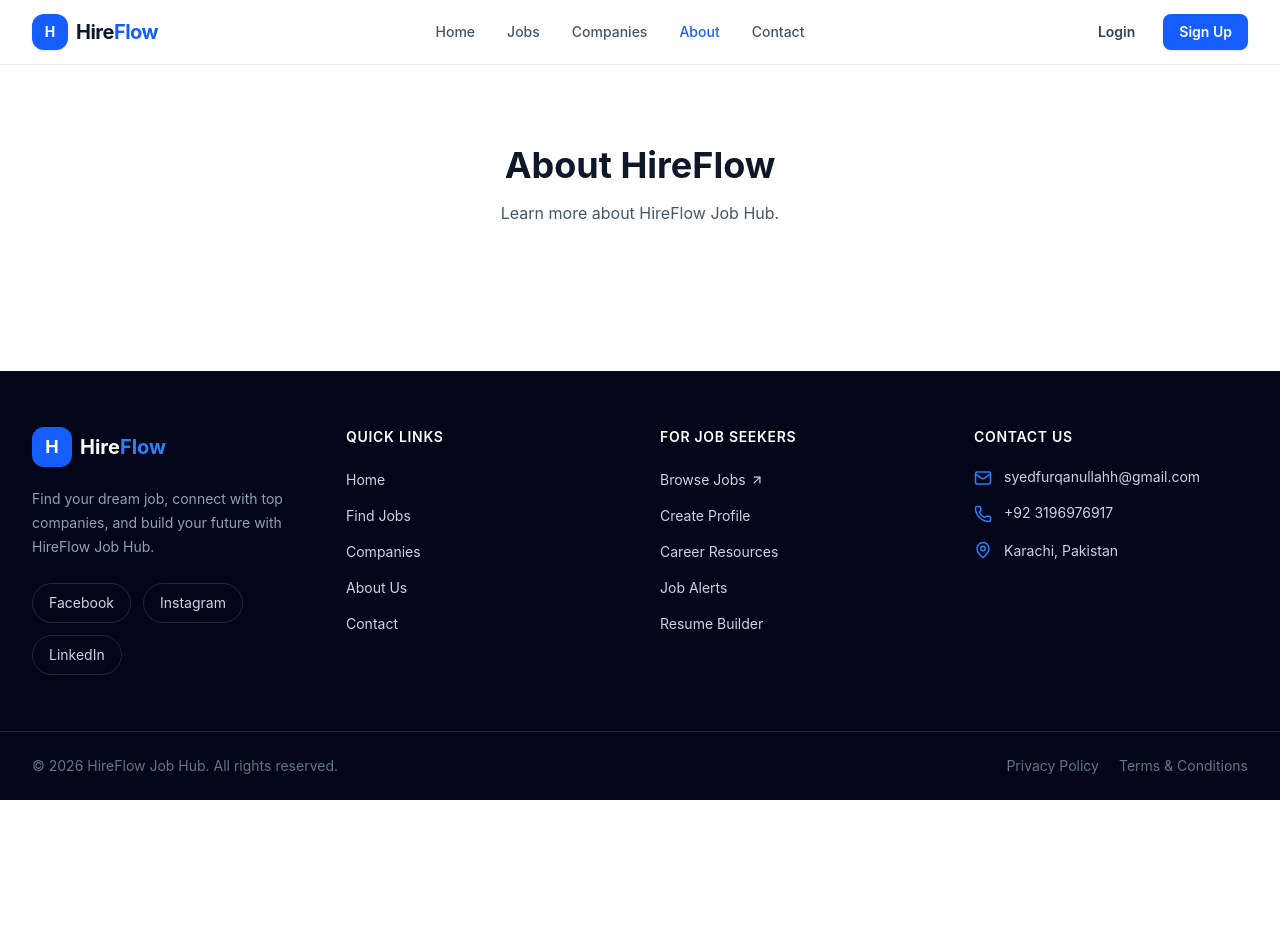
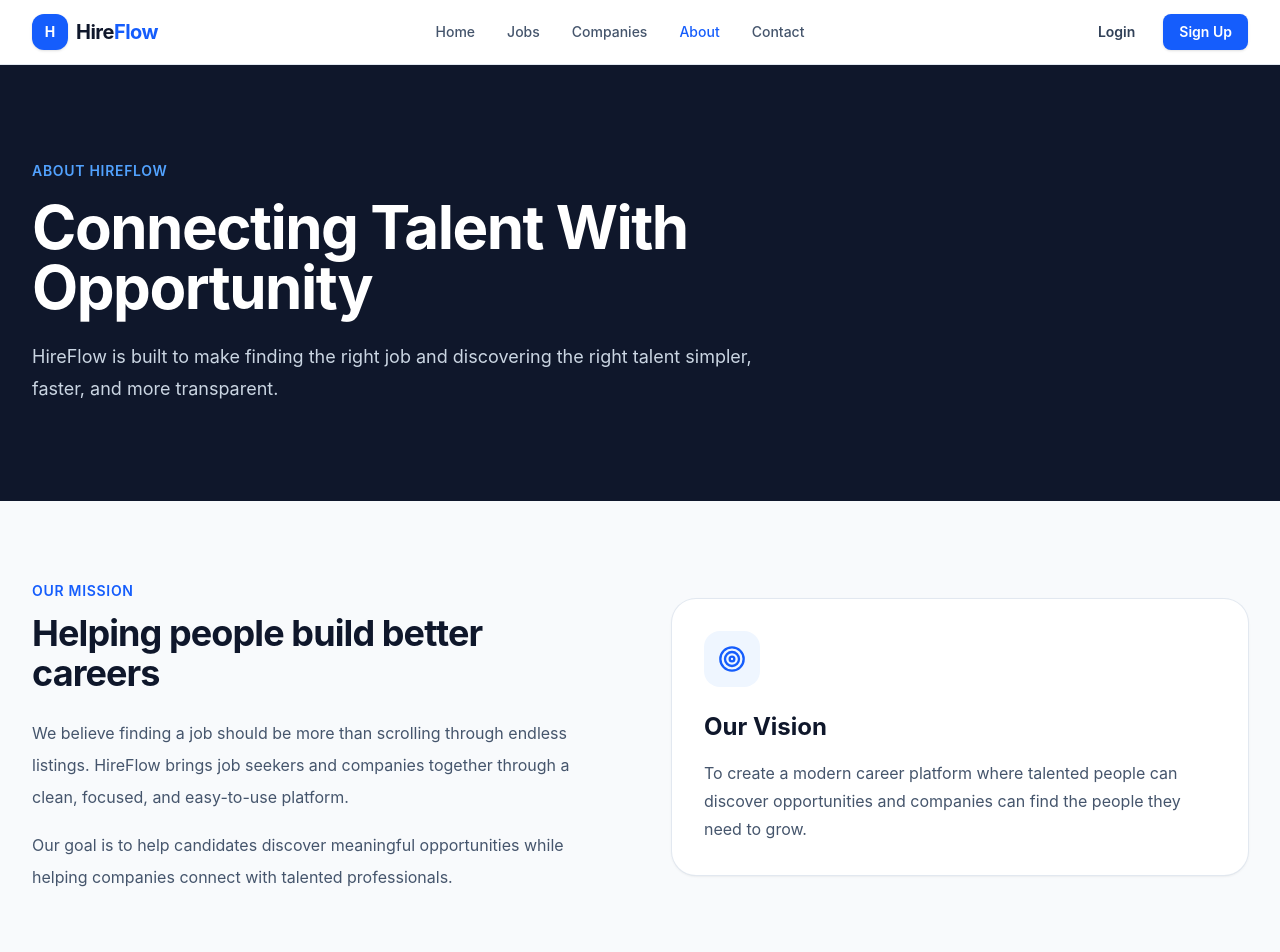
Before and after one commit to syedfurqanullah/hireflow-job-hub, a React (Vite) app: page /about in a window 1280 px wide. Shown: the top 952 px of the page. Before the commit the page ends 800 px from the top, so only its background shows below. Built offline with nearby package versions, Linux system fonts and the light colour scheme.

Commit message:
feat: add about page for HireFlow Job Hub

```diff
--- /dev/null
+++ b/src/pages/About.jsx
@@ -0,0 +1,263 @@
+import {
+  BriefcaseBusiness,
+  CheckCircle2,
+  Search,
+  ShieldCheck,
+  Target,
+  Users,
+} from "lucide-react";
+
+const About = () => {
+  return (
+    <main className="bg-slate-50">
+      {/* Hero section */}
+      <section className="bg-slate-900">
+        <div className="mx-auto max-w-7xl px-4 py-16 sm:px-6 lg:px-8 lg:py-24">
+          <div className="max-w-3xl">
+            <p className="text-sm font-semibold uppercase tracking-wider text-blue-400">
+              About HireFlow
+            </p>
+
+            <h1 className="mt-4 text-4xl font-bold tracking-tight text-white sm:text-5xl lg:text-6xl">
+              Connecting Talent With Opportunity
+            </h1>
+
+            <p className="mt-6 text-lg leading-8 text-slate-300">
+              HireFlow is built to make finding the right job and discovering
+              the right talent simpler, faster, and more transparent.
+            </p>
+          </div>
+        </div>
+      </section>
+
+      {/* Mission section */}
+      <section className="mx-auto max-w-7xl px-4 py-16 sm:px-6 lg:px-8 lg:py-20">
+        <div className="grid items-center gap-10 lg:grid-cols-2 lg:gap-16">
+          <div>
+            <p className="text-sm font-semibold uppercase tracking-wider text-blue-600">
+              Our Mission
+            </p>
+
+            <h2 className="mt-3 text-3xl font-bold tracking-tight text-slate-900 sm:text-4xl">
+              Helping people build better careers
+            </h2>
+
+            <p className="mt-6 leading-8 text-slate-600">
+              We believe finding a job should be more than scrolling through
+              endless listings. HireFlow brings job seekers and companies
+              together through a clean, focused, and easy-to-use platform.
+            </p>
+
+            <p className="mt-4 leading-8 text-slate-600">
+              Our goal is to help candidates discover meaningful opportunities
+              while helping companies connect with talented professionals.
+            </p>
+          </div>
+
+          {/* Mission highlight card */}
+          <div className="rounded-3xl bg-white p-8 shadow-sm ring-1 ring-slate-200">
+            <div className="flex h-14 w-14 items-center justify-center rounded-2xl bg-blue-50 text-blue-600">
+              <Target size={28} />
+            </div>
+
+            <h3 className="mt-6 text-2xl font-bold text-slate-900">
+              Our Vision
+            </h3>
+
+            <p className="mt-4 leading-7 text-slate-600">
+              To create a modern career platform where talented people can
+              discover opportunities and companies can find the people they
+              need to grow.
+            </p>
+          </div>
+        </div>
+      </section>
+
+      {/* What we offer */}
+      <section className="border-y border-slate-200 bg-white">
+        <div className="mx-auto max-w-7xl px-4 py-16 sm:px-6 lg:px-8 lg:py-20">
+          <div className="mx-auto max-w-2xl text-center">
+            <p className="text-sm font-semibold uppercase tracking-wider text-blue-600">
+              Why HireFlow
+            </p>
+
+            <h2 className="mt-3 text-3xl font-bold text-slate-900 sm:text-4xl">
+              Everything you need to move forward
+            </h2>
+
+            <p className="mt-4 leading-7 text-slate-600">
+              A simple platform designed around the needs of modern job seekers
+              and employers.
+            </p>
+          </div>
+
+          <div className="mt-12 grid gap-6 sm:grid-cols-2 lg:grid-cols-4">
+            {/* Feature 1 */}
+            <div className="rounded-3xl border border-slate-200 p-6 transition hover:-translate-y-1 hover:shadow-lg">
+              <div className="flex h-12 w-12 items-center justify-center rounded-xl bg-blue-50 text-blue-600">
+                <Search size={24} />
+              </div>
+
+              <h3 className="mt-5 text-lg font-bold text-slate-900">
+                Find Jobs
+              </h3>
+
+              <p className="mt-3 text-sm leading-6 text-slate-600">
+                Search and discover opportunities that match your skills and
+                career goals.
+              </p>
+            </div>
+
+            {/* Feature 2 */}
+            <div className="rounded-3xl border border-slate-200 p-6 transition hover:-translate-y-1 hover:shadow-lg">
+              <div className="flex h-12 w-12 items-center justify-center rounded-xl bg-blue-50 text-blue-600">
+                <BriefcaseBusiness size={24} />
+              </div>
+
+              <h3 className="mt-5 text-lg font-bold text-slate-900">
+                Explore Companies
+              </h3>
+
+              <p className="mt-3 text-sm leading-6 text-slate-600">
+                Learn about companies and explore the opportunities they offer.
+              </p>
+            </div>
+
+            {/* Feature 3 */}
+            <div className="rounded-3xl border border-slate-200 p-6 transition hover:-translate-y-1 hover:shadow-lg">
+              <div className="flex h-12 w-12 items-center justify-center rounded-xl bg-blue-50 text-blue-600">
+                <Users size={24} />
+              </div>
+
+              <h3 className="mt-5 text-lg font-bold text-slate-900">
+                Connect Talent
+              </h3>
+
+              <p className="mt-3 text-sm leading-6 text-slate-600">
+                Create meaningful connections between talented professionals
+                and employers.
+              </p>
+            </div>
+
+            {/* Feature 4 */}
+            <div className="rounded-3xl border border-slate-200 p-6 transition hover:-translate-y-1 hover:shadow-lg">
+              <div className="flex h-12 w-12 items-center justify-center rounded-xl bg-blue-50 text-blue-600">
+                <ShieldCheck size={24} />
+              </div>
+
+              <h3 className="mt-5 text-lg font-bold text-slate-900">
+                Simple Experience
+              </h3>
+
+              <p className="mt-3 text-sm leading-6 text-slate-600">
+                A clean and focused experience that keeps your job search
+                simple.
+              </p>
+            </div>
+          </div>
+        </div>
+      </section>
+
+      {/* Values section */}
+      <section className="mx-auto max-w-7xl px-4 py-16 sm:px-6 lg:px-8 lg:py-20">
+        <div className="grid gap-10 lg:grid-cols-2 lg:gap-16">
+          <div>
+            <p className="text-sm font-semibold uppercase tracking-wider text-blue-600">
+              Our Values
+            </p>
+
+            <h2 className="mt-3 text-3xl font-bold text-slate-900 sm:text-4xl">
+              Built around people and opportunity
+            </h2>
+
+            <p className="mt-5 leading-8 text-slate-600">
+              Every part of HireFlow is designed with one goal in mind: making
+              the career journey easier for everyone involved.
+            </p>
+          </div>
+
+          <div className="space-y-5">
+            {/* Value 1 */}
+            <div className="flex gap-4 rounded-2xl bg-white p-5 shadow-sm">
+              <CheckCircle2 className="mt-1 shrink-0 text-blue-600" />
+
+              <div>
+                <h3 className="font-bold text-slate-900">
+                  Candidate First
+                </h3>
+
+                <p className="mt-1 text-sm leading-6 text-slate-600">
+                  We focus on creating a straightforward experience for people
+                  looking for their next opportunity.
+                </p>
+              </div>
+            </div>
+
+            {/* Value 2 */}
+            <div className="flex gap-4 rounded-2xl bg-white p-5 shadow-sm">
+              <CheckCircle2 className="mt-1 shrink-0 text-blue-600" />
+
+              <div>
+                <h3 className="font-bold text-slate-900">
+                  Quality Opportunities
+                </h3>
+
+                <p className="mt-1 text-sm leading-6 text-slate-600">
+                  We aim to make job discovery relevant, clear, and useful.
+                </p>
+              </div>
+            </div>
+
+            {/* Value 3 */}
+            <div className="flex gap-4 rounded-2xl bg-white p-5 shadow-sm">
+              <CheckCircle2 className="mt-1 shrink-0 text-blue-600" />
+
+              <div>
+                <h3 className="font-bold text-slate-900">
+                  Continuous Improvement
+                </h3>
+
+                <p className="mt-1 text-sm leading-6 text-slate-600">
+                  We continuously improve the platform to create a better
+                  experience for candidates and companies.
+                </p>
+              </div>
+            </div>
+          </div>
+        </div>
+      </section>
+
+      {/* Final CTA */}
+      <section className="bg-blue-600">
+        <div className="mx-auto max-w-7xl px-4 py-14 text-center sm:px-6 lg:px-8">
+          <h2 className="text-3xl font-bold text-white sm:text-4xl">
+            Ready to find your next opportunity?
+          </h2>
+
+          <p className="mx-auto mt-4 max-w-2xl leading-7 text-blue-100">
+            Explore jobs and discover companies that can help you take the
+            next step in your career.
+          </p>
+
+          <div className="mt-7 flex flex-col justify-center gap-3 sm:flex-row">
+            <a
+              href="/jobs"
+              className="rounded-xl bg-white px-6 py-3 font-semibold text-blue-600 transition hover:bg-blue-50"
+            >
+              Explore Jobs
+            </a>
+
+            <a
+              href="/companies"
+              className="rounded-xl border border-white/30 px-6 py-3 font-semibold text-white transition hover:bg-white/10"
+            >
+              Explore Companies
+            </a>
+          </div>
+        </div>
+      </section>
+    </main>
+  );
+};
+
+export default About;
--- a/src/routes/AppRoutes.jsx
+++ b/src/routes/AppRoutes.jsx
@@ -5,6 +5,7 @@ import Jobs from "../pages/Jobs";
 import JobDetails from "../pages/JobDetails";
 import Companies from "../pages/Companies";
 import CompanyDetails from "../pages/CompanyDetails";
+import About from "../pages/About";
 
 /* =========================================================
    Application Routes
@@ -36,6 +37,8 @@ function AppRoutes() {
         <Route path="/companies" element={<Companies />} />
         {/* Company Details */}
       <Route path="/companies/:id" element={<CompanyDetails />} />
+      {/* About */}
+      <Route path="/about" element={<About />} />
         {/* Companies */}
         <Route
           path="/companies"
```
